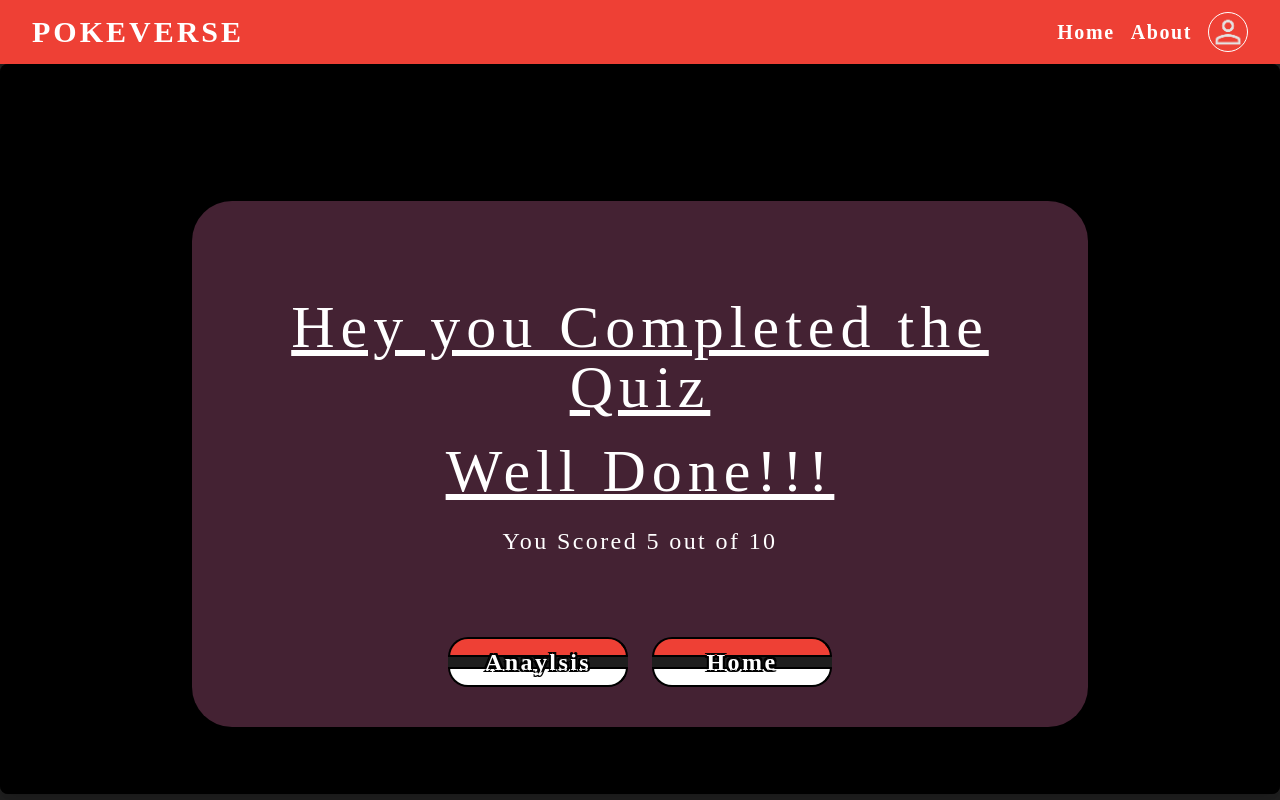
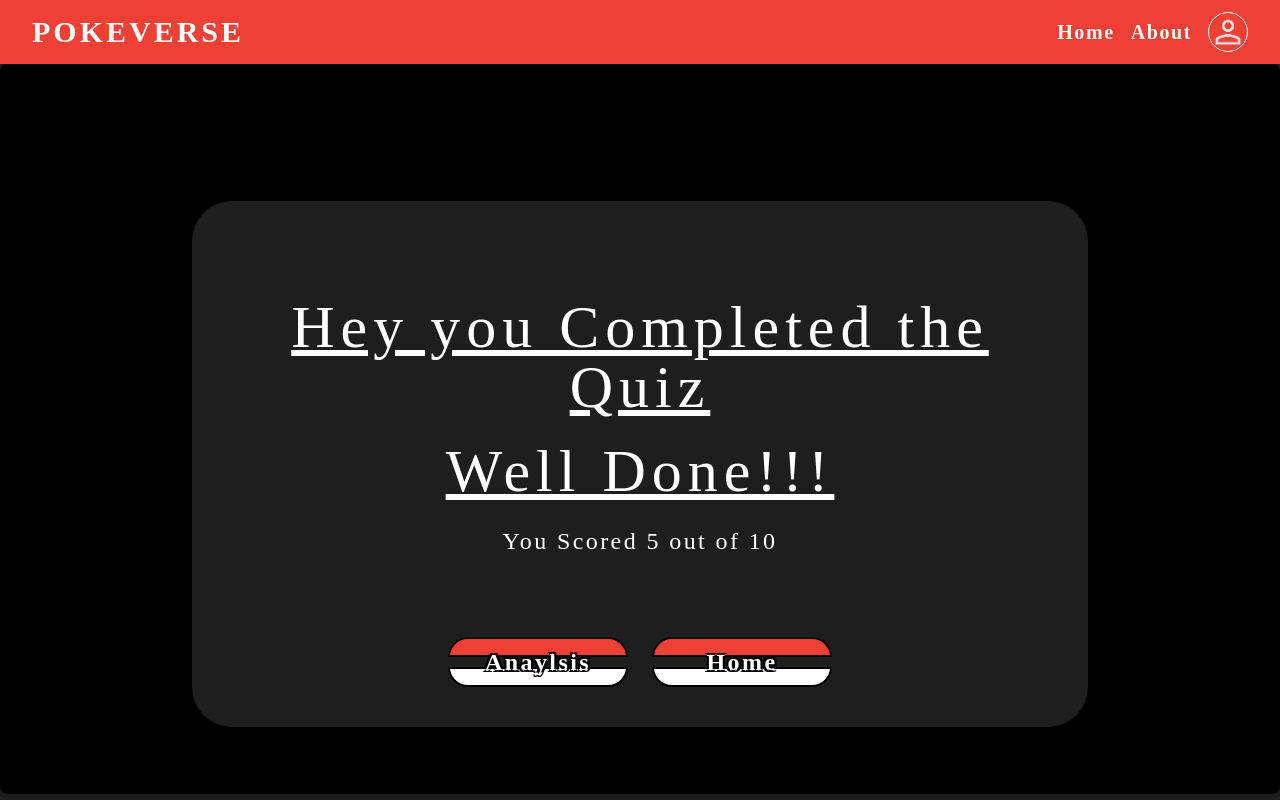
Before and after one commit to Raunak7888/PokeverseFrontend, a Next.js app in the folder pokeverse/: page /quiz/singleplayer/result in a window 1280 px wide. Built offline with nearby package versions, Linux system fonts and the light colour scheme; a web font is replaced by a local one.

Commit message:
Commit Number 6

```diff
--- a/pokeverse/src/app/quiz/singleplayer/result/page.tsx
+++ b/pokeverse/src/app/quiz/singleplayer/result/page.tsx
@@ -4,7 +4,7 @@ import React from "react";
 const CompletedResult = () => {
   return (
     <div className="flex flex-col items-center justify-center bg-black text-white p-4 min-h-screen shadow-lg">
-      <div className="flex flex-col items-center space-y-6 w-full max-w-4xl bg-[#423] p-6 md:p-10 rounded-[5vh] shadow-lg">
+      <div className="flex flex-col items-center space-y-6 w-full max-w-4xl bg-[#1e1e1e] p-6 md:p-10 rounded-[5vh] shadow-lg">
         <div className="text-white text-3xl sm:text-4xl md:text-5xl lg:text-6xl underline font-[Piedra] tracking-widest mt-10 md:mt-14 text-center">
           Hey you Completed the Quiz
         </div>
```
